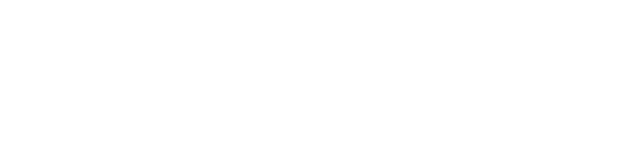
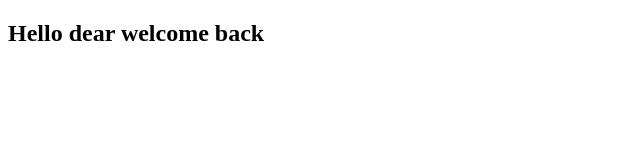
Before and after one commit to marzan131390/basic-based-e-site, a plain HTML site: page index.html in a window 1280 px wide. Shown: the whole page, without its empty margins (0-640 px from the left). Drawn offline with Linux system fonts and the light colour scheme.

Commit message:
my first commit

```diff
--- a/index.html
+++ b/index.html
@@ -8,6 +8,6 @@
     <link rel="stylesheet" href="style/style.css">
 </head>
 <body>
-
+    <h2>Hello dear welcome back</h2>
 </body>
 </html>
```
